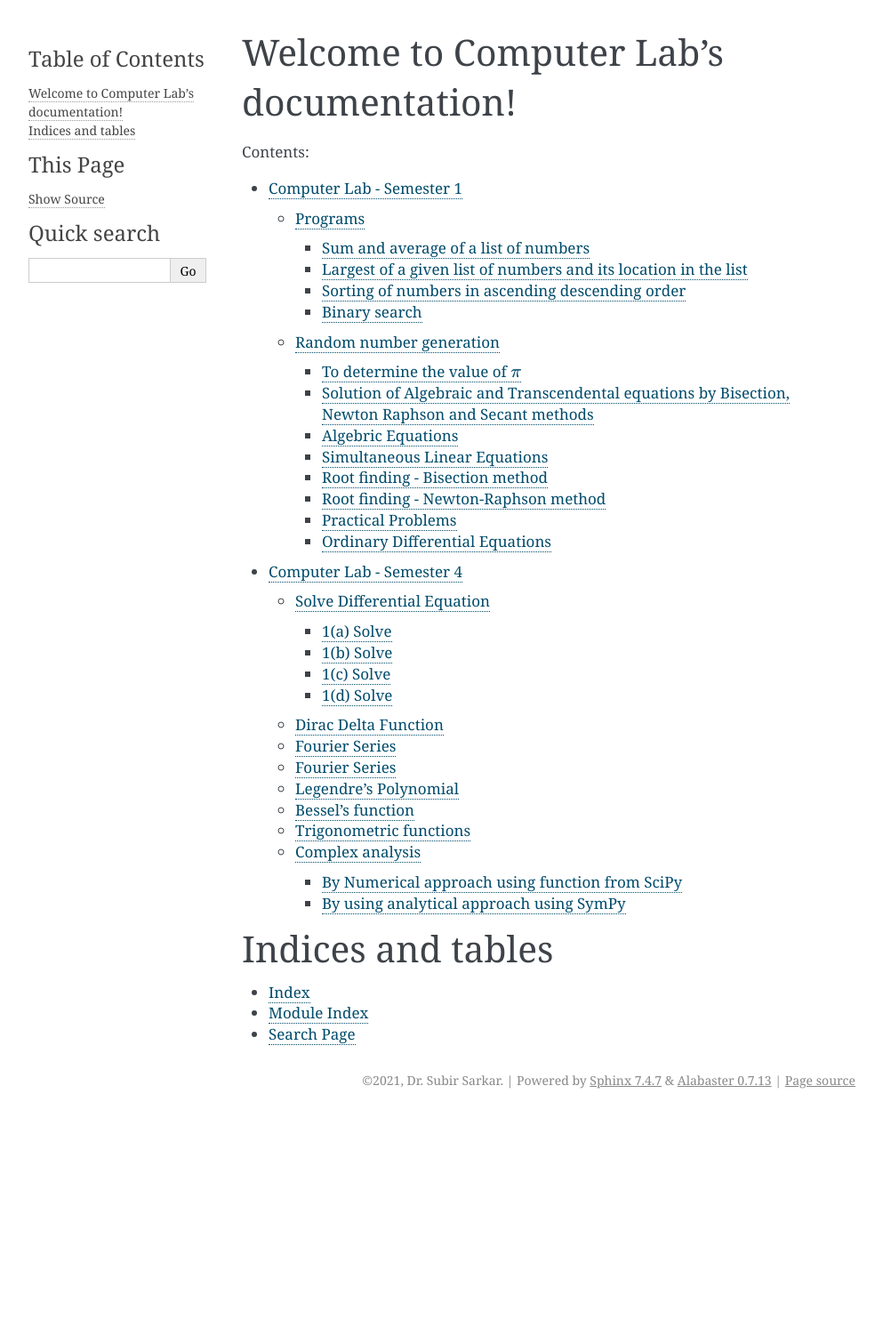
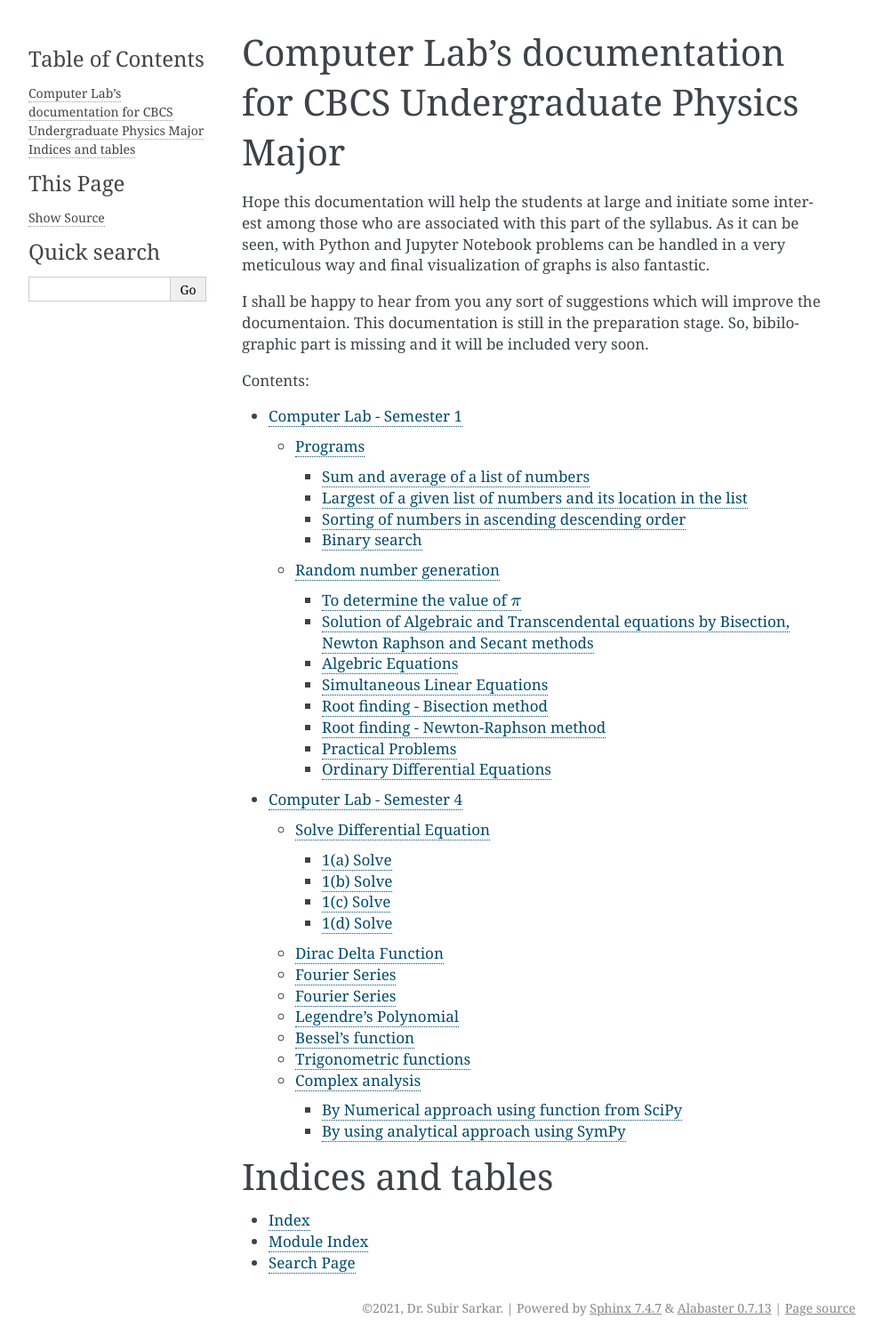
Before and after one commit to SubirSarkar2021/compulab.github.io, a Sphinx documentation site: the page built from source/index.rst, in a window 1280 px wide. Shown: the whole page at 89% size, without its empty margins (148-1141 px from the left). Built offline with Sphinx 7.4.7, drawn with Linux system fonts in a browser that asks for light colours; before the commit the page ends 1254 px from its top, so only the background shows below that.

Commit message:
putting material inside the repository

```diff
--- a/source/index.rst
+++ b/source/index.rst
@@ -3,8 +3,11 @@
    You can adapt this file completely to your liking, but it should at least
    contain the root `toctree` directive.
 
-Welcome to Computer Lab's documentation!
+Computer Lab's documentation for CBCS Undergraduate Physics Major
 ========================================
+Hope this documentation will help the students at large and initiate some interest among those who are associated with this part of the syllabus. As it can be seen, with Python and Jupyter Notebook problems can be handled in a very meticulous way and final visualization of graphs is also fantastic.
+
+I shall be happy to hear from you any sort of suggestions which will improve the documentaion. This documentation is still in the preparation stage. So, bibilographic part is missing and it will be included very soon.
 
 .. toctree::
    :maxdepth: 3
```
Also changed, not shown: source/sem1(1).ipynb, 11 other files.
